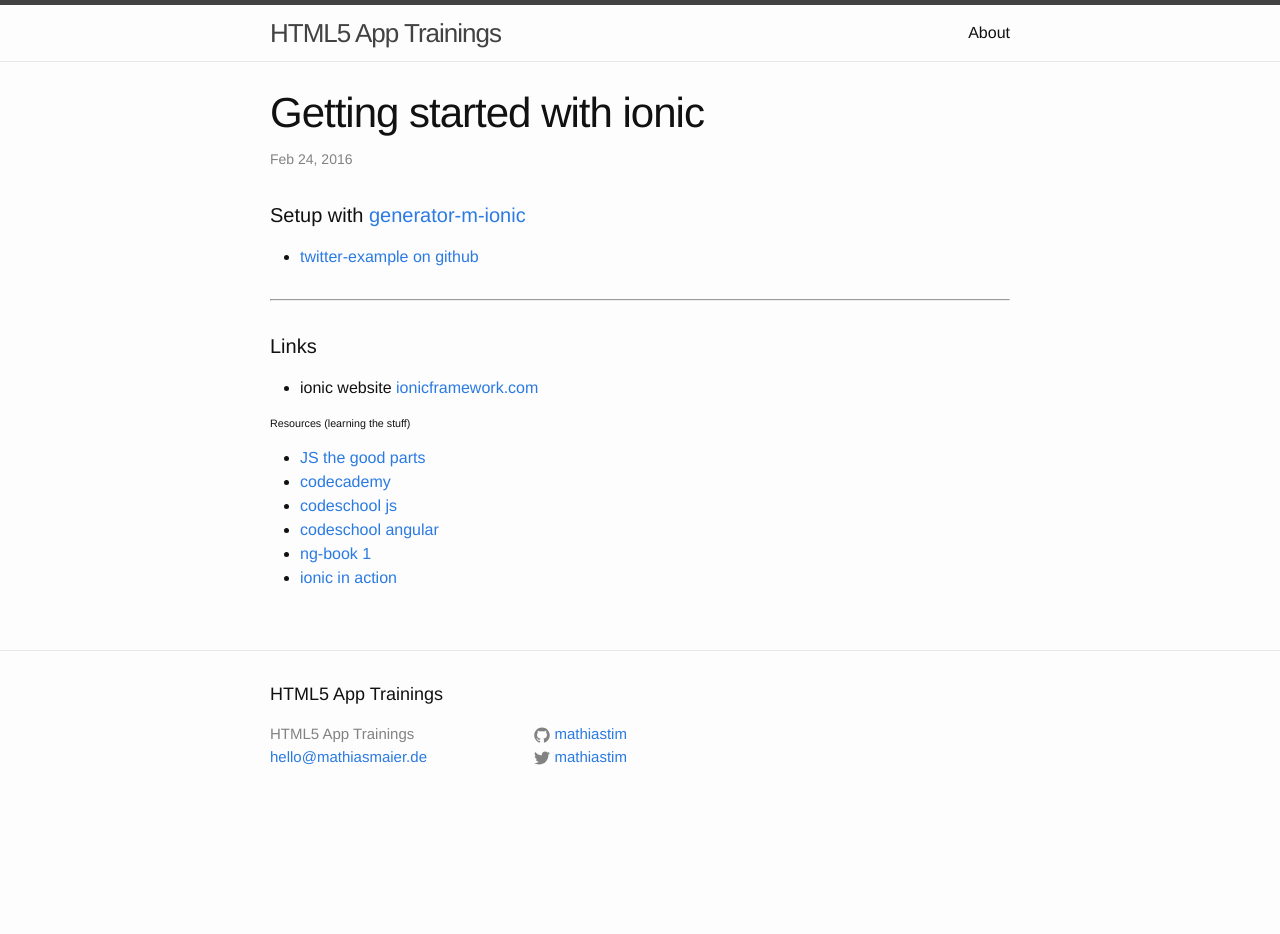
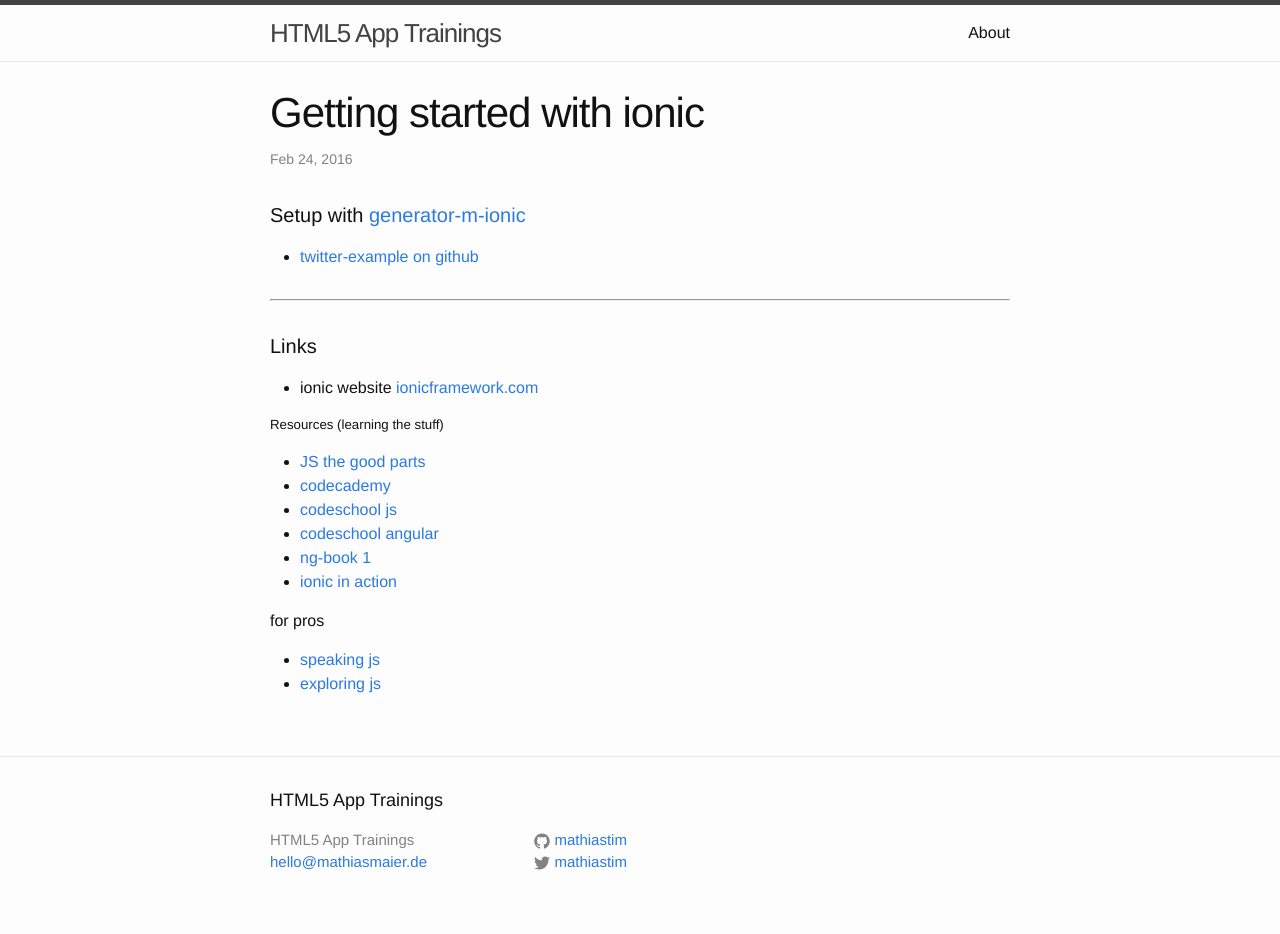
Before and after one commit to MathiasTim/html5-app-training, a Jekyll site: the page built from _posts/2016-02-24-getting-started-with-ionic.md, in a window 1280 px wide. Built offline with Jekyll 4.4.1, drawn with Linux system fonts in a browser that asks for light colours; before the commit the page ends 900 px from its top, so only the background shows below that.

Commit message:
Update 2016-02-24-getting-started-with-ionic.md

```diff
--- a/_posts/2016-02-24-getting-started-with-ionic.md
+++ b/_posts/2016-02-24-getting-started-with-ionic.md
@@ -15,7 +15,7 @@ categories: ionic
 
 - ionic website [ionicframework.com](http://ionicframework.com/)
 
-###### Resources (learning the stuff)
+##### Resources (learning the stuff)
 
 - [JS the good parts](http://www.amazon.de/JavaScript-Parts-Working-Shallow-Grain/dp/0596517742)
 - [codecademy](https://www.codecademy.com/learn/javascript)
@@ -23,3 +23,8 @@ categories: ionic
 - [codeschool angular](http://campus.codeschool.com/courses/shaping-up-with-angular-js/intro)
 - [ng-book 1](https://www.ng-book.com/)
 - [ionic in action](https://www.manning.com/books/ionic-in-action)
+
+for pros
+
+- [speaking js](http://speakingjs.com/es5/)
+- [exploring js](http://exploringjs.com/es6/)
```
